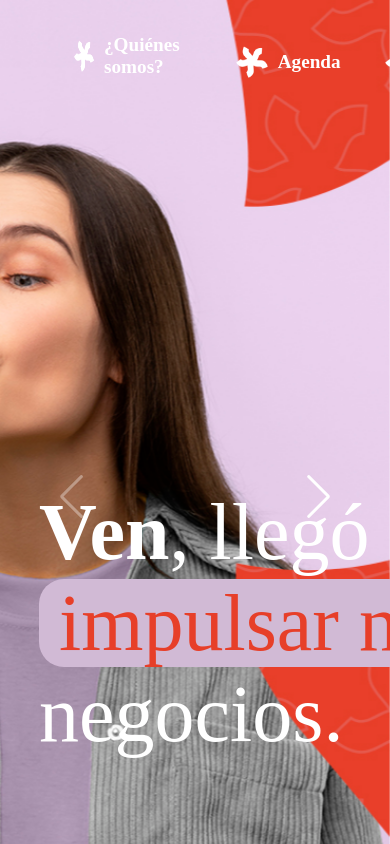
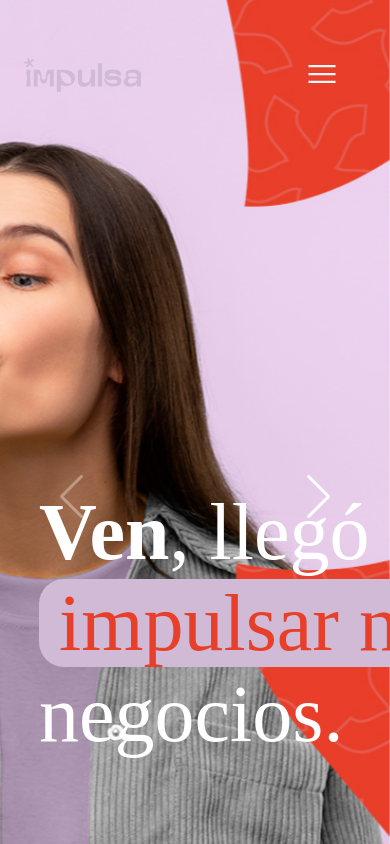
Before and after one commit to ferchodeleon/impulsa, a React (Vite) app: page / in a window 390 px wide. Shown: the top 844 px of the page. Built offline with nearby package versions, Linux system fonts and the light colour scheme; a web font is replaced by a local one.

Commit message:
Changes for menu responsive

```diff
--- a/src/components/Header.jsx
+++ b/src/components/Header.jsx
@@ -1,26 +1,39 @@
+import { useState } from "react";
+
 import "../styles/Header.css";
 
 import LogoImpulsa from "../assets/images/impulsa-logo.png";
 import Separator from "../assets/images/separator.png";
 
 export const Header = () => {
+  const [isMenuOpen, setIsMenuOpen] = useState(false);
+  const toggleMenu = () => setIsMenuOpen(!isMenuOpen);
+  const onCloseMenu = () => setIsMenuOpen(false);
+  const isOpen = isMenuOpen ? "open" : "";
+
   return (
     <header>
       <div className="header-logo">
         <img src={LogoImpulsa} alt="Logo Impulsa" />
+        <button
+          className={`burger ${isOpen}`}
+          aria-label="Botón para abrir y cerrar el menú"
+          onClick={toggleMenu}
+        ></button>
       </div>
-      <div className="header-menu">
+      <div className={`header-background ${isOpen}`}></div>
+      <div className={`header-menu ${isOpen}`}>
         <nav>
           <ul>
-            <a>
-              <li>
+            <a style={{ animationDelay: `0.${2}s` }}>
+              <li onClick={onCloseMenu}>
                 <span className="header-menu__img">
                   <img src={Separator} alt="Icon Impulsa" />
                 </span>
                 ¿Quiénes somos?
               </li>
             </a>
-            <a>
+            <a style={{ animationDelay: "0.3s" }}>
               <li>
                 <span className="header-menu__img">
                   <img src={Separator} alt="Icon Impulsa" />
@@ -28,7 +41,7 @@ export const Header = () => {
                 Agenda
               </li>
             </a>
-            <a>
+            <a style={{ animationDelay: "0.4s" }}>
               <li>
                 <span className="header-menu__img">
                   <img src={Separator} alt="Icon Impulsa" />
@@ -36,7 +49,7 @@ export const Header = () => {
                 Conferencistas
               </li>
             </a>
-            <a>
+            <a style={{ animationDelay: "0.5s" }}>
               <li>
                 <span className="header-menu__img">
                   <img src={Separator} alt="Icon Impulsa" />
--- a/src/styles/Header.css
+++ b/src/styles/Header.css
@@ -1,3 +1,7 @@
+.burger {
+  display: none;
+}
+
 header {
   display: flex;
   position: absolute;
@@ -108,3 +112,119 @@ header {
     margin-right: 1.5rem;
   }
 }
+
+@media screen and (max-width: 1024px) {
+  header {
+    display: flex;
+    justify-content: space-between;
+    height: 100px;
+    width: 100%;
+  }
+
+  .header-logo {
+    display: flex;
+    justify-content: space-between;
+    align-items: center;
+    width: 100%;
+  }
+
+  .header-logo img {
+    z-index: 3;
+    max-width: 30%;
+  }
+
+  .burger {
+    display: block;
+    margin-right: 3rem;
+    z-index: 4;
+    right: 30px;
+    width: 88px;
+    height: 88px;
+    background: url("../assets/icons/menu.svg");
+    background-repeat: no-repeat;
+    background-position: center;
+    border: none;
+  }
+
+  .burger.open {
+    background-image: url('../assets/icons/close.svg');
+    margin-right: 0;
+  }
+
+  .burger.open,
+  .header-menu {
+    position: fixed;
+  }
+
+  .header-background {
+    position: fixed;
+    z-index: 2;
+    top: 44px;
+    left: 0%;
+    aspect-ratio: 1 / 1;
+    translate: -20vh -165vh;
+    height: 88px;
+    background: #07030a;
+    border-radius: 50%;
+    opacity: 0;
+    transition: 0.6s;
+  }
+
+  .header-background.open {
+    height: 300vh;
+    opacity: 0.85;
+  }
+
+  .header-menu {
+    z-index: 3;
+    top: 180px;
+    left: 0;
+    height: 100%;
+    width: 100%;
+    opacity: 0;
+    visibility: hidden;
+    transition: 0.05s;
+  }
+
+  .header-menu nav ul a {
+    margin-bottom: 2rem;
+  }
+
+  .header-menu a {
+    transition: 0.5s;
+  }
+
+  .header-menu nav ul {
+    display: flex;
+    flex-direction: column;
+    justify-content: center;
+    align-items: end;
+    padding-left: 100px;
+    width: 90%;
+  }
+
+  .header-menu.open {
+    right: 110px;
+    opacity: 1;
+    visibility: visible;
+  }
+
+  .header-menu nav ul:hover li>a {
+    opacity: 0.25;
+  }
+
+  @keyframes appear {
+    0% {
+      opacity: 0;
+      translate: 0 30px;
+    }
+
+    100% {
+      opacity: 1;
+    }
+  }
+
+  .appear {
+    animation: appear 0.35s backwards;
+  }
+}
```
